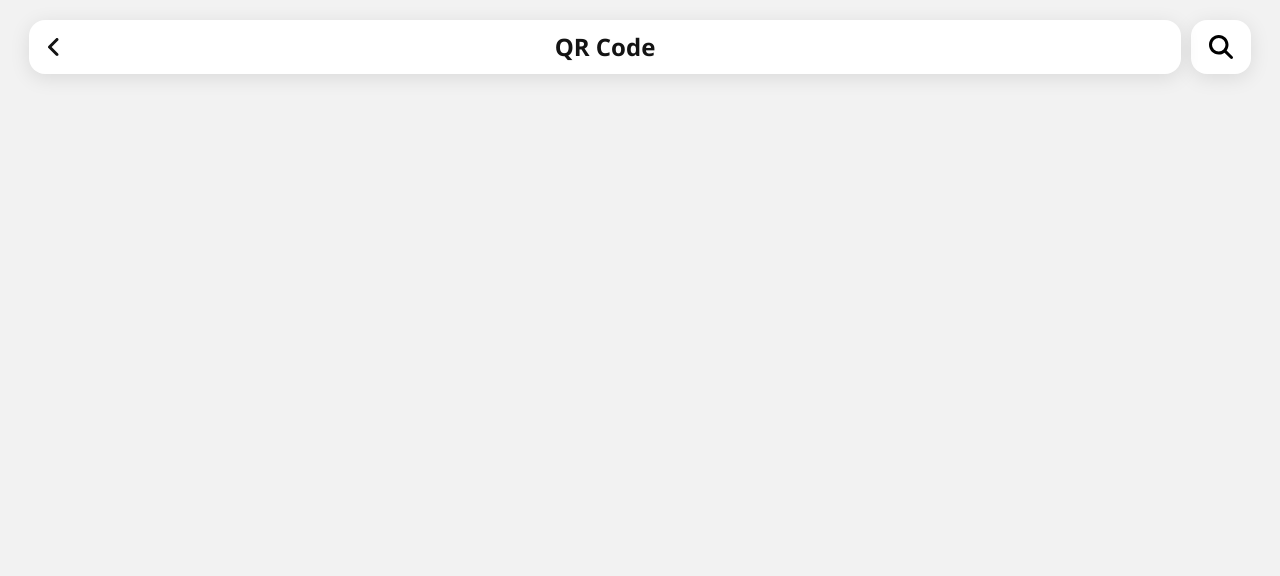
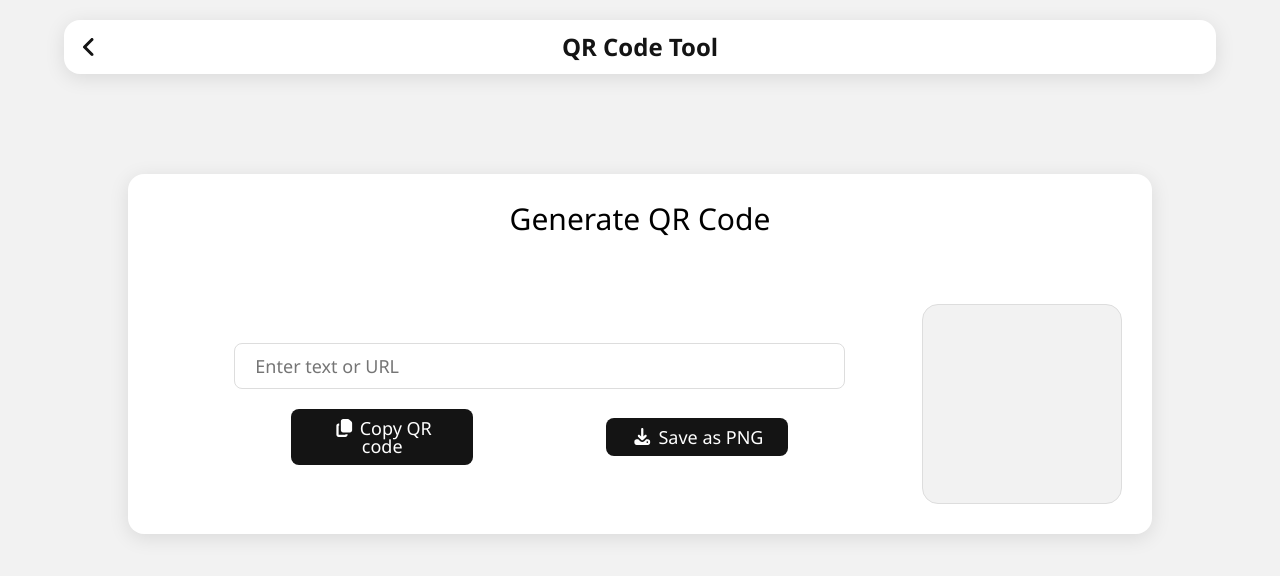
Before and after one commit to Sba3iDev/Adat, a React (Vite) app: page /qr-code in a window 1280 px wide. Shown: the top 576 px of the page. Built offline with nearby package versions, Linux system fonts and the light colour scheme; what @ffmpeg/ffmpeg would draw is missing.

Commit message:
Add QR code

```diff
--- a/package.json
+++ b/package.json
@@ -16,6 +16,7 @@
         "@fortawesome/react-fontawesome": "^0.2.3",
         "convert-units": "^2.3.4",
         "file-saver": "^2.0.5",
+        "qrcode.react": "^4.2.0",
         "react": "^19.1.0",
         "react-dom": "^19.1.0",
         "react-router-dom": "^7.7.1"
--- a/src/app.css
+++ b/src/app.css
@@ -386,3 +386,61 @@ body {
     color: var(--primary-text-color);
     text-align: center;
 }
+
+.qr-section {
+    display: flex;
+    align-items: center;
+    justify-content: space-between;
+    width: 100%;
+}
+
+.qr-form {
+    display: flex;
+    flex-direction: column;
+    align-items: center;
+    justify-content: center;
+    width: 100%;
+}
+
+.qr-input {
+    padding: 10px 20px;
+    font-size: 18px;
+    border: 1px solid #dddddd;
+    border-radius: 8px;
+    width: 80%;
+    outline: none;
+    margin-bottom: 20px;
+}
+
+.qr-btns {
+    display: flex;
+    align-items: center;
+    justify-content: space-evenly;
+    width: 100%;
+}
+
+.qr-btns button {
+    background-color: var(--primary-text-color);
+    color: #ffffff;
+    border: none;
+    padding: 10px 20px;
+    font-size: 18px;
+    border-radius: 8px;
+    cursor: pointer;
+    width: 182px;
+    transition: all 0.3s ease;
+}
+.qr-btns button:hover {
+    background-color: #464646;
+}
+
+.qr-code-wrapper {
+    background-color: var(--primary-background-color);
+    border: 1px solid #dddddd;
+    padding: 20px;
+    border-radius: 16px;
+}
+
+.hide-qr {
+    opacity: 0;
+}
--- a/src/pages/qrCode.tsx
+++ b/src/pages/qrCode.tsx
@@ -1,24 +1,82 @@
+import { useRef, useState } from "react";
 import { FontAwesomeIcon } from "@fortawesome/react-fontawesome";
-import { faAngleLeft, faSearch } from "@fortawesome/free-solid-svg-icons";
+import { faAngleLeft, faCopy, faDownload } from "@fortawesome/free-solid-svg-icons";
 import { Link } from "react-router-dom";
+import { QRCodeSVG, QRCodeCanvas } from "qrcode.react";
+import { saveAs } from "file-saver";
 import "../app.css";
 
-function QrCode() {
+function QRCode() {
+    const [inputText, setInputText] = useState("");
+    const canvasRef = useRef<HTMLCanvasElement>(null);
+    const divRef = useRef<HTMLDivElement>(null);
+    const handleCopyImage = async () => {
+        const canvas = canvasRef.current;
+        if (!canvas) return;
+        canvas.toBlob(async (blob) => {
+            if (!blob) return;
+            try {
+                await navigator.clipboard.write([new ClipboardItem({ "image/png": blob })]);
+                alert("QR code copied to clipboard!");
+            } catch (err) {
+                console.error("Copy failed:", err);
+                alert("Failed to copy QR code.");
+            }
+        });
+    };
+    const handleDownload = () => {
+        const canvas = canvasRef.current;
+        if (!canvas) return;
+        canvas.toBlob((blob) => {
+            if (!blob) return;
+            saveAs(blob, "qrcode.png");
+        });
+    };
     return (
         <>
             <div className="header">
                 <div className="nav">
-                    <Link className="back-arrow" key={"/"} to={"/"}>
+                    <Link className="back-arrow" to="/">
                         <FontAwesomeIcon icon={faAngleLeft} />
                     </Link>
-                    <span className="tool-title">QR Code</span>
+                    <span className="tool-title">QR Code Tool</span>
                 </div>
-                <div className="search">
-                    <FontAwesomeIcon icon={faSearch} />
+            </div>
+            <div className="tool-container">
+                <div className="tool-info">Generate QR Code</div>
+                <div className="qr-section">
+                    <div className="qr-form">
+                        <input
+                            className="qr-input"
+                            type="text"
+                            value={inputText}
+                            onChange={(e) => setInputText(e.target.value)}
+                            placeholder="Enter text or URL"
+                        />
+                        <div className="qr-btns">
+                            <button onClick={handleCopyImage}>
+                                <FontAwesomeIcon icon={faCopy} /> Copy QR code
+                            </button>
+                            <button onClick={handleDownload}>
+                                <FontAwesomeIcon icon={faDownload} /> Save as PNG
+                            </button>
+                        </div>
+                    </div>
+                    <div className="qr-code-wrapper" ref={divRef}>
+                        <QRCodeSVG className={`${inputText.trim() ? "" : "hide-qr"}`} value={inputText} size={200} />
+                    </div>
+                    <QRCodeCanvas
+                        className={`${inputText.trim() ? "" : "hide-qr"}`}
+                        value={inputText}
+                        size={256}
+                        marginSize={3}
+                        ref={canvasRef}
+                        style={{ display: "none" }}
+                    />
                 </div>
             </div>
         </>
     );
 }
 
-export default QrCode;
+export default QRCode;
```
Also changed, not shown: 1 other file (tests, documents, lock files or other folders).
